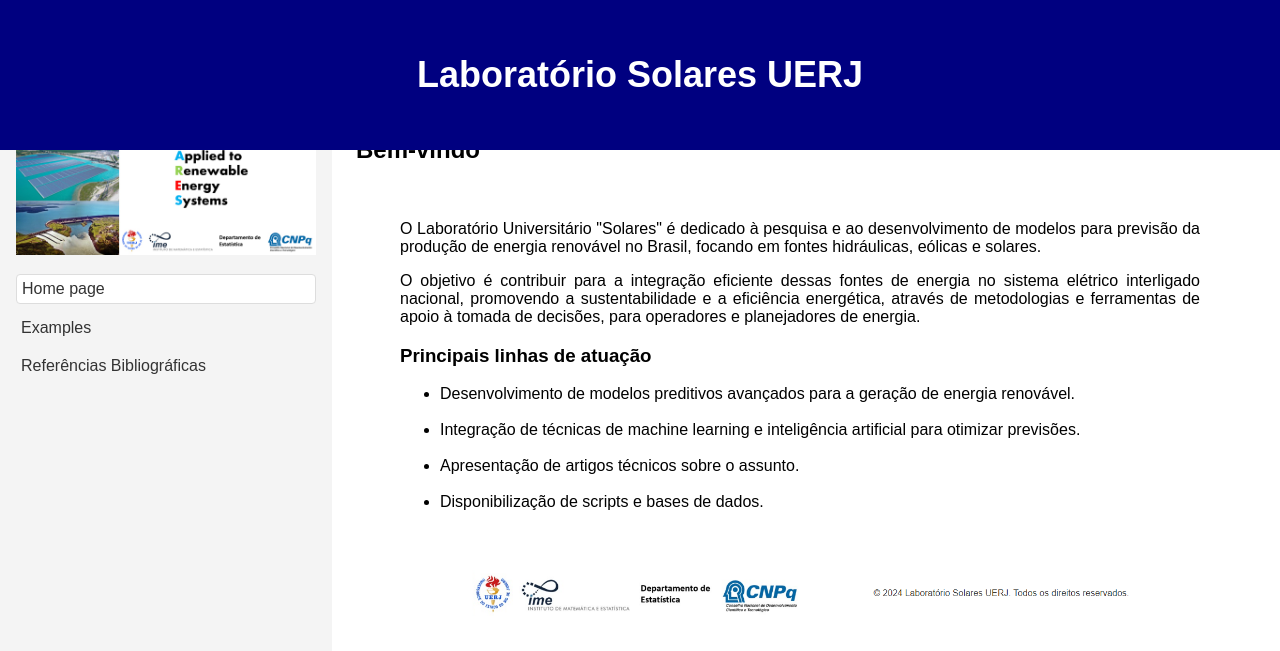
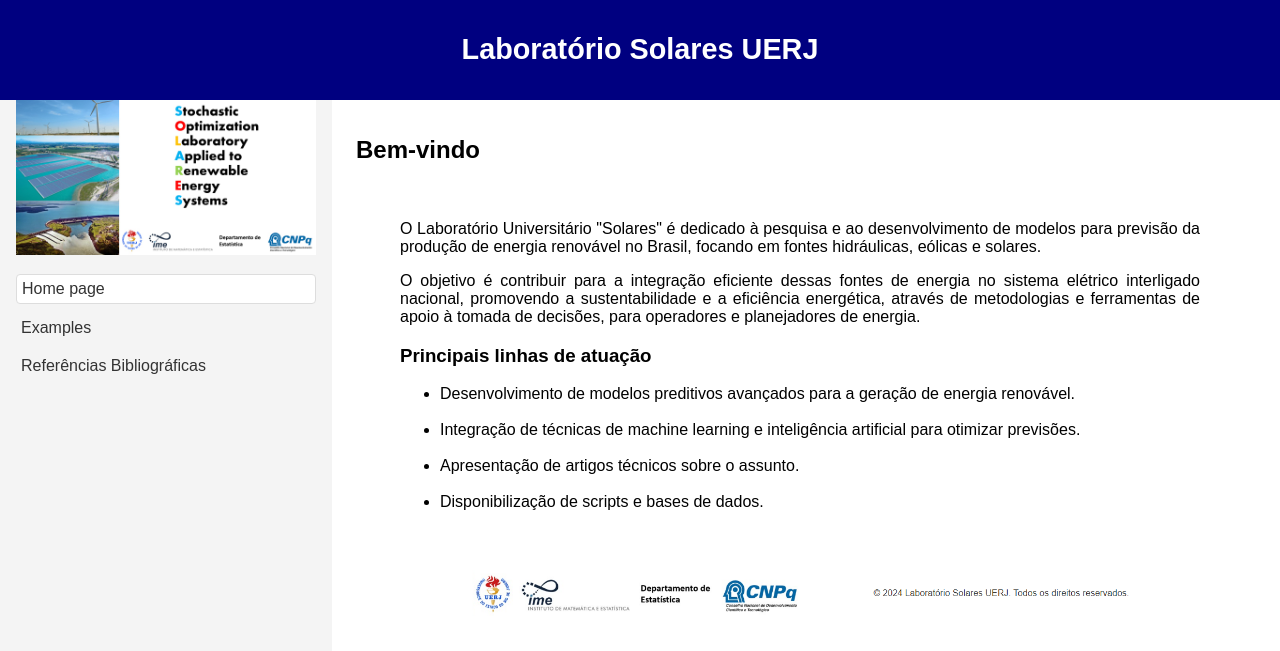
Before and after one commit to LabSolares-UERJ/main, a Jekyll site: the page built from index.html, in a window 1280 px wide. Shown: the top 651 px of the page. Built offline with Jekyll 4.4.1, drawn with Linux system fonts in a browser that asks for light colours.

Commit message:
Update main.css

```diff
--- a/assets/main.css
+++ b/assets/main.css
@@ -10,9 +10,9 @@ body {
 header {
     background-color: #000080;
     color: #fff;
-    padding: 1em 0;
+    padding: 0.5em 0; /* Reduzir o padding vertical. Antes: 1em 0 */
     text-align: center;
-    font-size: 1.5em;
+    font-size: 1.2em; /* Ajustar o tamanho da fonte para algo mais compacto. Antes: 1.5em */
     position: fixed; /* Fixar o header no topo */
     top: 0; /* Alinha o header no topo */
     left: 0;
```
